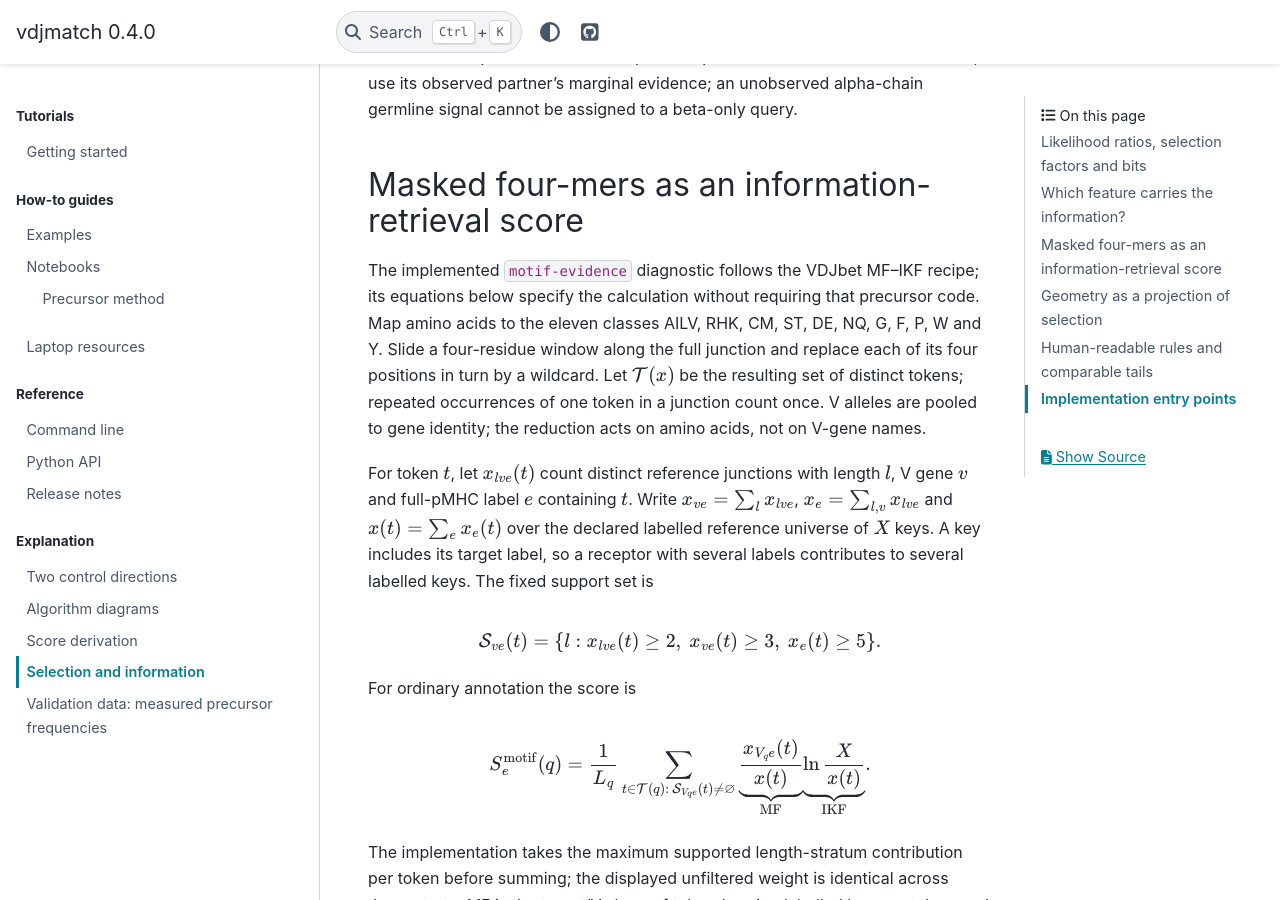
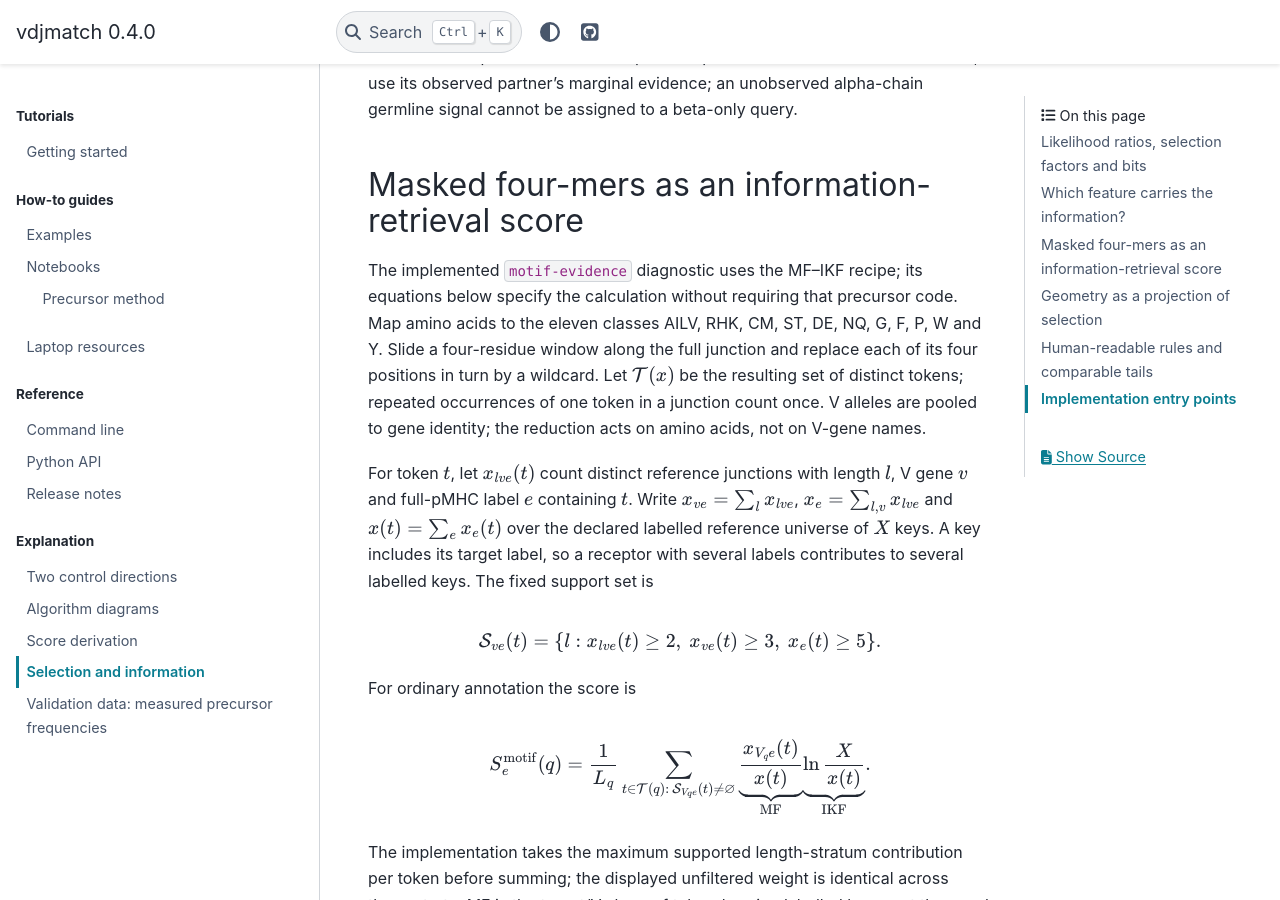
Before and after one commit to antigenomics/vdjmatch, a Sphinx documentation site: the page built from docs/selection-information.rst, in a window 1280 px wide and 900 px high, scrolled down 3389 px. Built offline with Sphinx 7.4.7 and the PyData theme 0.15.4, drawn with Linux system fonts in a browser that asks for light colours; pages that are not in the unit, such as notebooks, are missing from menus.

Commit message:
docs: respect package naming boundary (#39)

```diff
--- a/docs/selection-information.rst
+++ b/docs/selection-information.rst
@@ -87,7 +87,7 @@ This separates marginal chain evidence from excess pairing dependence. Independe
 Masked four-mers as an information-retrieval score
 --------------------------------------------------
 
-The implemented ``motif-evidence`` diagnostic follows the VDJbet MF–IKF recipe; its equations below specify the calculation without requiring that precursor code. Map amino acids to the eleven classes AILV, RHK, CM, ST, DE, NQ, G, F, P, W and Y. Slide a four-residue window along the full junction and replace each of its four positions in turn by a wildcard. Let :math:`\mathcal T(x)` be the resulting set of distinct tokens; repeated occurrences of one token in a junction count once. V alleles are pooled to gene identity; the reduction acts on amino acids, not on V-gene names.
+The implemented ``motif-evidence`` diagnostic uses the MF–IKF recipe; its equations below specify the calculation without requiring that precursor code. Map amino acids to the eleven classes AILV, RHK, CM, ST, DE, NQ, G, F, P, W and Y. Slide a four-residue window along the full junction and replace each of its four positions in turn by a wildcard. Let :math:`\mathcal T(x)` be the resulting set of distinct tokens; repeated occurrences of one token in a junction count once. V alleles are pooled to gene identity; the reduction acts on amino acids, not on V-gene names.
 
 For token :math:`t`, let :math:`x_{lve}(t)` count distinct reference junctions with length :math:`l`, V gene :math:`v` and full-pMHC label :math:`e` containing :math:`t`. Write :math:`x_{ve}=\sum_lx_{lve}`, :math:`x_e=\sum_{l,v}x_{lve}` and :math:`x(t)=\sum_e x_e(t)` over the declared labelled reference universe of :math:`X` keys. A key includes its target label, so a receptor with several labels contributes to several labelled keys. The fixed support set is
 
```
